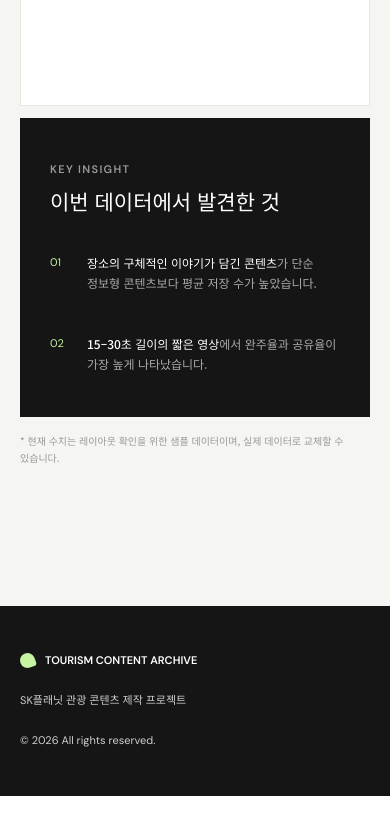
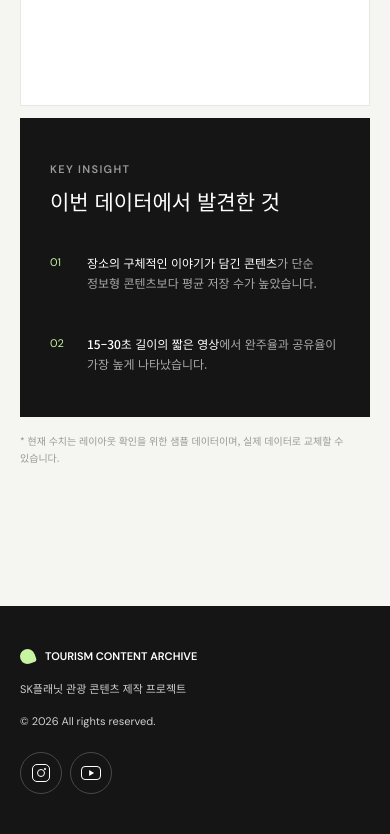
Before and after one commit to cloudbbh-hub/chaewoon, a plain HTML site: page sns.html in a window 390 px wide. Shown: the part 2197-3031 px from the top of the page. Before the commit the page ends 2993 px from the top, so only its background shows below. Drawn offline with Linux system fonts and the light colour scheme.

Commit message:
Add social links to shared footer

```diff
--- a/css/style.css
+++ b/css/style.css
@@ -71,10 +71,19 @@ h1, h2, h3 { line-height: 1.08; }
 .archive-link small { color: var(--muted); font-family: var(--display); font-size: 13px; }
 .archive-link .arrow { font-size: 23px; text-align: right; }
 
-.site-footer { display: grid; grid-template-columns: 1fr auto auto; align-items: center; gap: 50px; min-height: 160px; padding: 40px var(--gutter); color: #cfcfcf; background: var(--ink); font-family: var(--display); font-size: 11px; }
-.site-footer div { display: flex; align-items: center; gap: 10px; color: white; }
+.site-footer { display: grid; grid-template-columns: minmax(220px, 1fr) auto auto auto; align-items: center; gap: 42px; min-height: 160px; padding: 40px var(--gutter); color: #cfcfcf; background: var(--ink); font-family: var(--display); font-size: 11px; }
+.site-footer .footer-brand { display: flex; align-items: center; gap: 10px; color: white; }
 .site-footer .brand-mark { width: 15px; height: 15px; }
 .site-footer p { margin: 0; }
+.footer-social { display: flex; align-items: center; gap: 8px; }
+.footer-social a { display: grid; width: 42px; height: 42px; place-items: center; border: 1px solid #484848; border-radius: 50%; color: white; transition: color .2s ease, background .2s ease, border-color .2s ease, transform .2s ease; }
+.footer-social a:hover, .footer-social a:focus-visible { color: var(--ink); background: var(--green); border-color: var(--green); transform: translateY(-2px); }
+.social-icon { position: relative; display: block; color: currentColor; }
+.instagram-icon { width: 18px; height: 18px; border: 1.5px solid currentColor; border-radius: 5px; }
+.instagram-icon::before { content: ""; position: absolute; left: 50%; top: 50%; width: 6px; height: 6px; border: 1.5px solid currentColor; border-radius: 50%; transform: translate(-50%, -50%); }
+.instagram-icon::after { content: ""; position: absolute; right: 3px; top: 3px; width: 2.5px; height: 2.5px; border-radius: 50%; background: currentColor; }
+.youtube-icon { width: 20px; height: 14px; border: 1.5px solid currentColor; border-radius: 4px; }
+.youtube-icon::before { content: ""; position: absolute; left: 50%; top: 50%; border-top: 3.5px solid transparent; border-bottom: 3.5px solid transparent; border-left: 5px solid currentColor; transform: translate(-38%, -50%); }
 
 /* Shared inner page */
 .page-hero { position: relative; display: grid; grid-template-columns: 1fr auto; align-items: end; overflow: hidden; min-height: 470px; padding-top: 90px; padding-bottom: 72px; border-bottom: 1px solid var(--line); }
@@ -407,6 +416,7 @@ body.modal-open { overflow: hidden; }
 @media (prefers-reduced-motion: reduce) { html { scroll-behavior: auto; } .reveal { opacity: 1; transform: none; transition: none; } }
 
 @media (max-width: 1024px) {
+  .site-footer { grid-template-columns: 1fr auto; gap: 20px 32px; }
   .hero-title-wrap { display: block; }
   .hero-title-wrap > p { margin-top: 35px; }
   .hero-shape { right: 4%; width: 240px; height: 240px; }
@@ -444,7 +454,8 @@ body.modal-open { overflow: hidden; }
   .archive-link { grid-template-columns: 38px 1fr 30px; min-height: 96px; }
   .archive-link small { display: none; }
   .archive-link strong { font-size: 27px; }
-  .site-footer { grid-template-columns: 1fr; gap: 10px; min-height: 190px; }
+  .site-footer { grid-template-columns: 1fr; gap: 10px; min-height: 230px; }
+  .footer-social { margin-top: 8px; }
   .page-hero { display: block; min-height: 430px; padding-top: 65px; padding-bottom: 55px; }
   .page-hero h1 { margin-top: 16px; font-size: 72px; }
   .page-hero > p { position: absolute; left: var(--gutter); bottom: 42px; margin: 0; }
--- a/sns.html
+++ b/sns.html
@@ -26,6 +26,14 @@
       <p class="data-note">* 현재 수치는 레이아웃 확인을 위한 샘플 데이터이며, 실제 데이터로 교체할 수 있습니다.</p>
     </section>
   </main>
-  <footer class="site-footer"><div><span class="brand-mark"></span><strong>TOURISM CONTENT ARCHIVE</strong></div><p>SK플래닛 관광 콘텐츠 제작 프로젝트</p><p>© <span data-year></span> All rights reserved.</p></footer>
+  <footer class="site-footer">
+    <div class="footer-brand"><span class="brand-mark" aria-hidden="true"></span><strong>TOURISM CONTENT ARCHIVE</strong></div>
+    <p>SK플래닛 관광 콘텐츠 제작 프로젝트</p>
+    <p>© <span data-year></span> All rights reserved.</p>
+    <div class="footer-social" aria-label="소셜 미디어">
+      <a href="https://www.instagram.com/life__of_the_valley/" target="_blank" rel="noopener noreferrer" aria-label="인스타그램 새 창에서 열기" title="Instagram"><span class="social-icon instagram-icon" aria-hidden="true"></span><span class="sr-only">Instagram</span></a>
+      <a href="https://www.youtube.com/@busanhanharu" target="_blank" rel="noopener noreferrer" aria-label="유튜브 새 창에서 열기" title="YouTube"><span class="social-icon youtube-icon" aria-hidden="true"></span><span class="sr-only">YouTube</span></a>
+    </div>
+  </footer>
 </body>
 </html>
```
Also changed, not shown: contents.html (+9 -1 lines), final.html (+9 -1 lines), index.html (+5 -1 lines), report.html (+9 -1 lines).
